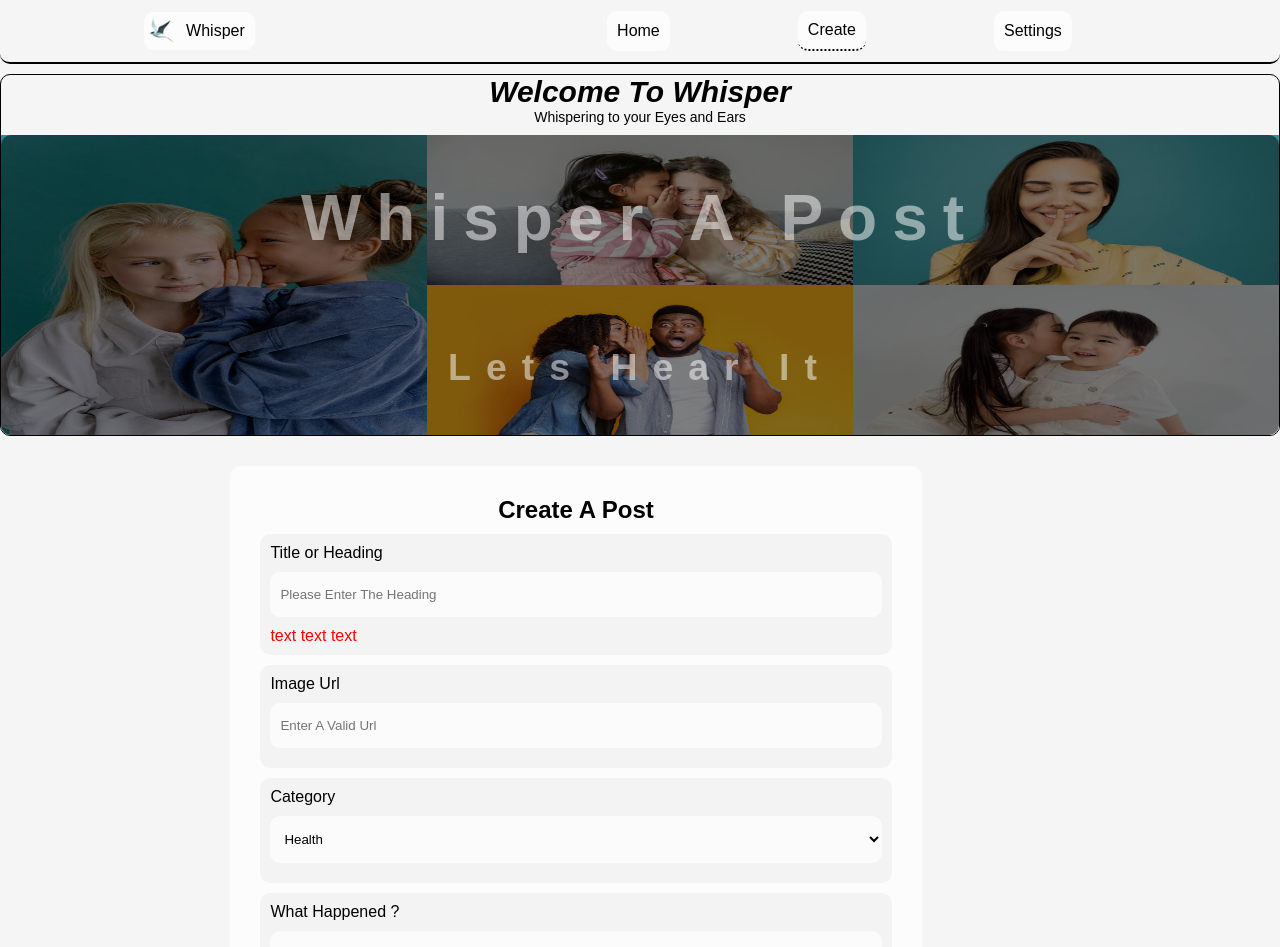
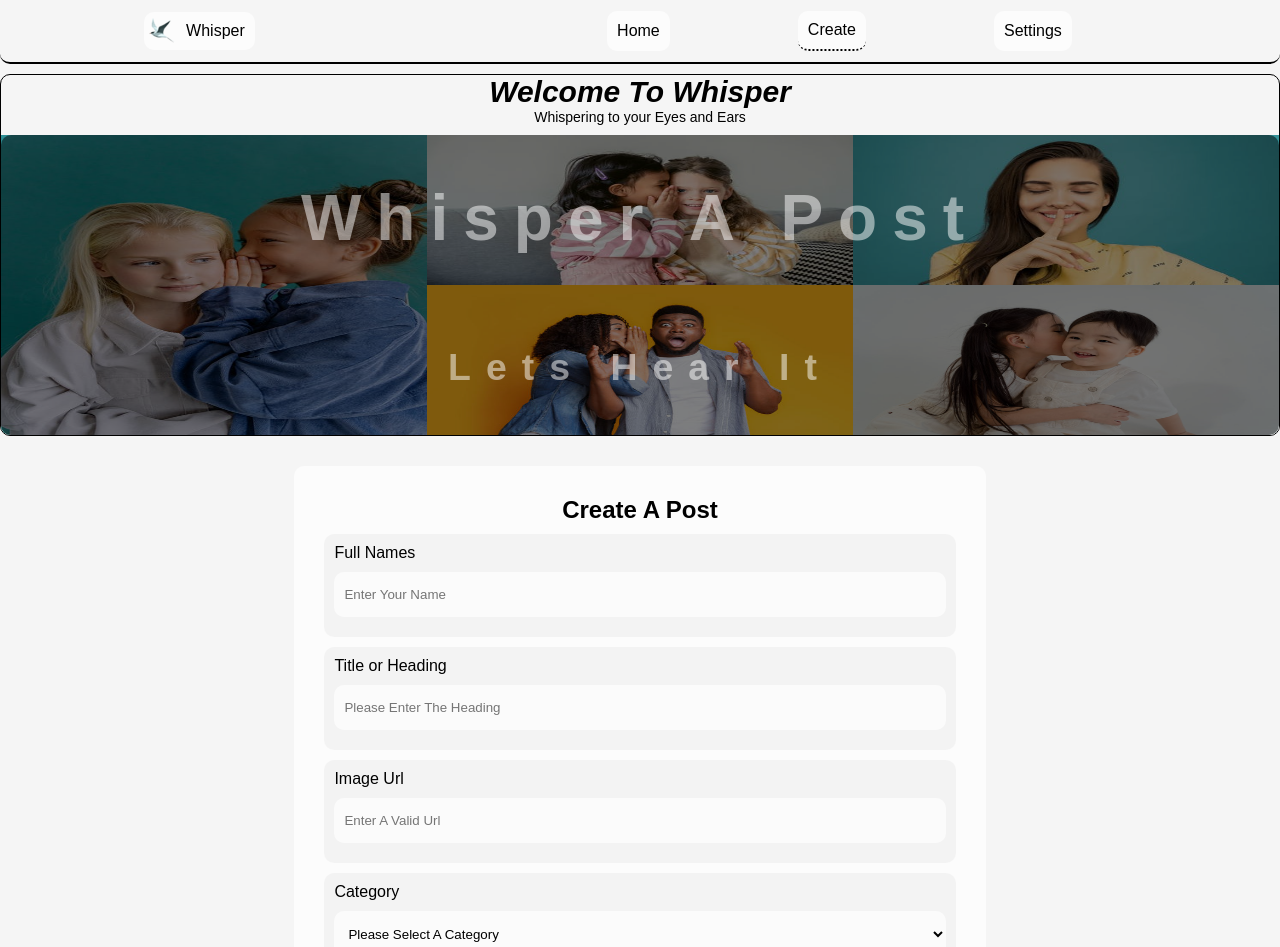
Before and after one commit to AlexChika/whisper, a Next.js app: page /create in a window 1280 px wide. Shown: the top 947 px of the page. Built offline with nearby package versions, Linux system fonts and the light colour scheme.

Commit message:
integrating backend

```diff
--- a/components/AddPost.js
+++ b/components/AddPost.js
@@ -1,27 +1,179 @@
 import { useEffect, useState, useReducer } from "react";
 import styled from "styled-components";
 import { Banner } from "../components/BlogHome";
+let pass = {
+  names: false,
+  title: false,
+  url: false,
+  category: false,
+  story: false,
+};
 const AddPost = ({ add }) => {
+  const [inputs, setInputs] = useState({
+    name: "",
+    title: "",
+    url: "",
+    category: "Please Select A Category",
+    story: "",
+  });
+  const onChangeHandler = (e) => {
+    const form = e.target.parentElement.parentElement;
+    form.classList.remove("show");
+    const submitBtn = form.querySelector("input[type=submit]");
+    const name = e.target.name;
+    const value = e.target.value;
+    if (name === "name") {
+      if (value.length < 5) {
+        e.target.nextElementSibling.style.color = "red";
+        e.target.nextElementSibling.textContent = "Name Is Too Short";
+        pass = { ...pass, names: false };
+      } else {
+        e.target.nextElementSibling.style.color = "";
+        e.target.nextElementSibling.textContent = "";
+        pass = { ...pass, names: true };
+      }
+    }
+    if (name === "title") {
+      if (value.length < 100) {
+        e.target.nextElementSibling.style.color = "red";
+        e.target.nextElementSibling.textContent =
+          "Title Must Be Atleast 100 Characters";
+        pass = { ...pass, title: false };
+      } else {
+        e.target.nextElementSibling.style.color = "";
+        e.target.nextElementSibling.textContent = "";
+        pass = { ...pass, title: true };
+      }
+    }
+    if (name === "url") {
+      let res = value.match(
+        /(http(s)?:\/\/.)?(www\.)?[-a-zA-Z0-9@:%._\+~#=]{2,256}\.[a-z]{2,6}\b([-a-zA-Z0-9@:%_\+.~#?&//=]*)/g
+      );
+      if (res == null) {
+        e.target.nextElementSibling.style.color = "red";
+        e.target.nextElementSibling.textContent = "Invalid Url";
+        pass = { ...pass, url: false };
+      } else {
+        e.target.nextElementSibling.style.color = "";
+        e.target.nextElementSibling.textContent = "";
+        pass = { ...pass, url: true };
+      }
+    }
+    if (name === "category") {
+      if (value.length < 4 || value === "Please Select A Category") {
+        e.target.nextElementSibling.style.color = "red";
+        e.target.nextElementSibling.textContent = "Please Select Category";
+        pass = { ...pass, category: false };
+      } else {
+        e.target.nextElementSibling.style.color = "";
+        e.target.nextElementSibling.textContent = "";
+        pass = { ...pass, category: true };
+      }
+    }
+    if (name === "story") {
+      if (value.length < 150) {
+        e.target.nextElementSibling.style.color = "red";
+        e.target.nextElementSibling.textContent =
+          "Story Must Be Atleast 150 characters";
+        pass = { ...pass, story: false };
+      } else {
+        e.target.nextElementSibling.style.color = "";
+        e.target.nextElementSibling.textContent = "";
+        pass = { ...pass, story: true };
+      }
+    }
+    let { names, title, url, category, story } = pass;
+    if (names && title && url && category && story) {
+      console.log("passed");
+      submitBtn.style.backgroundColor = "#67ff61";
+      setInputs({ ...inputs, [name]: value, passed: true });
+    } else {
+      submitBtn.style.backgroundColor = "tomato";
+      setInputs({ ...inputs, [name]: value, passed: false });
+    }
+  };
+  function getdate() {
+    const months = [
+      "Jan",
+      "Feb",
+      "Mar",
+      "Apr",
+      "May",
+      "Jun",
+      "Jul",
+      "Aug",
+      "Sep",
+      "Oct",
+      "Nov",
+      "Dec",
+    ];
+    const days = ["Sun", "Mon", "Tue", "Wed", "Thu", "Fri", "Sat"];
+    const cal = new Date();
+    const date = cal.getDate();
+    let hour = cal.getHours();
+    let sub;
+    if (date === 1 || date === 21 || date === 31) {
+      sub = "ist";
+    } else if (date === 2 || date === 22) {
+      sub = "nd";
+    } else if (date === 3 || date === 23) {
+      sub = "rd";
+    } else {
+      sub = "th";
+    }
+    let am;
+    if (hour > 12) {
+      hour = hour - 12;
+      am = "pm";
+    } else {
+      am = "am";
+    }
+    return `${days[cal.getDay()]} ${date + sub} ${
+      months[cal.getMonth()]
+    } ${hour}:${cal.getMinutes()}${am}`;
+  }
   const onSubmitHandler = (e) => {
     e.preventDefault();
-    add();
+    const { name, title, url, category, story, passed } = inputs;
+    if (!passed || passed === false) {
+      e.target.classList.add("show");
+    } else {
+      let newPost = { ...inputs, date: getdate() };
+      console.log(newPost);
+      add(newPost);
+      // setInputs({
+      //   name: "",
+      //   title: "",
+      //   url: "",
+      //   category: "Please Select A Category",
+      //   story: "",
+      // });
+      // pass = {
+      //   names: false,
+      //   title: false,
+      //   url: false,
+      //   category: false,
+      //   story: false,
+      // };
+      // e.target.querySelector("input[type=submit]").style.backgroundColor =
+      //   "gray";
+    }
   };
   useEffect(() => {
     // add();
   });
   // add();
-  const error = () => {
+  const inputError = (name, lim, text) => {
+    if (name.length < lim) {
+      return {
+        color: "red",
+        text: text,
+      };
+    }
     return {
-      color: "red",
-      text: "text text text",
+      color: "",
+      text: "",
     };
-  };
-  const changeHandler = (e) => {
-    console.log(e);
-    if (e?.target?.value !== "") {
-      return "tomato";
-    }
-    return "palegreen";
   };
   return (
     <>
@@ -33,6 +185,21 @@ const AddPost = ({ add }) => {
         <form onSubmit={onSubmitHandler} className="bg">
           <h2 className="mb-10">Create A Post</h2>
           <div className="input-con mb-10 bg-p">
+            <label className="mb-10" htmlFor="name">
+              Full Names
+            </label>
+            <input
+              placeholder="Enter Your Name"
+              type="text"
+              id="name"
+              className="bg mb-10"
+              name="name"
+              value={inputs.name}
+              onChange={onChangeHandler}
+            />
+            <p></p>
+          </div>
+          <div className="input-con mb-10 bg-p">
             <label className="mb-10" htmlFor="title">
               Title or Heading
             </label>
@@ -42,20 +209,23 @@ const AddPost = ({ add }) => {
               id="title"
               className="bg mb-10"
               name="title"
+              value={inputs.title}
+              onChange={onChangeHandler}
             />
-            <p style={{ color: `${error().color}` }}>{error().text}</p>
+            <p></p>
           </div>
           <div className="input-con mb-10 bg-p">
             <label className="mb-10" htmlFor="url">
               Image Url
             </label>
             <input
-              onChange={changeHandler}
               placeholder="Enter A Valid Url"
               type="text"
               id="url"
               className="bg mb-10"
               name="url"
+              value={inputs.url}
+              onChange={onChangeHandler}
             />
             <p></p>
           </div>
@@ -63,7 +233,13 @@ const AddPost = ({ add }) => {
             <label className="mb-10" htmlFor="category">
               Category
             </label>
-            <select className="mb-10 bg" id="category">
+            <select
+              value={inputs.category}
+              name="category"
+              onChange={onChangeHandler}
+              className="mb-10 bg"
+              id="category"
+            >
               <option disabled>Please Select A Category</option>
               <option value="hello">Health</option>
               <option value="hello">Tech</option>
@@ -86,6 +262,8 @@ const AddPost = ({ add }) => {
               className="bg mb-10"
               cols="30"
               rows="10"
+              value={inputs.story}
+              onChange={onChangeHandler}
             ></textarea>
             <p></p>
           </div>
@@ -100,13 +278,18 @@ const AddPost = ({ add }) => {
 
 export default AddPost;
 const Section = styled.section`
+  margin: 0 auto;
   form {
+    position: relative;
     margin: 0 auto;
     padding: 30px;
     min-height: 80vh;
     width: 97%;
     h2 {
       text-align: center;
+    }
+    p {
+      font-size: 14px;
     }
     .input-con {
       padding: 10px;
@@ -122,13 +305,32 @@ const Section = styled.section`
         min-width: 100%;
       }
       input[type="submit"] {
-        background: #67ff61;
+        background: grey;
       }
       option {
         margin-bottom: 20px;
       }
     }
   }
+  form:after {
+    content: "Pls Fill All Fields Correctly";
+    text-align: center;
+    color: white;
+    position: absolute;
+    width: 50%;
+    transform: translateX(50%);
+    height: 20px;
+    background: red;
+    left: 0;
+    bottom: 11%;
+    font-style: italic;
+    font-size: 13px;
+    opacity: 0;
+  }
+  form.show:after {
+    opacity: 1;
+  }
+
   @media screen and (min-width: 768px) {
     form {
       width: 65%;
--- a/components/BlogHome.js
+++ b/components/BlogHome.js
@@ -7,7 +7,6 @@ const Blog = ({ blogPost }) => {
       // e.preventDefault();
     });
     document.onkeydown = function (e) {
-      console.log(e);
       if (e.keyCode == 123) {
         return false;
       }
--- a/pages/api/blog.js
+++ b/pages/api/blog.js
@@ -5,10 +5,10 @@ async function handler(req, res) {
     const client = await MongoClient.connect(connectString);
     const db = client.db();
     const blogPostsCollection = db.collection("posts");
-    const blogPosts = blogPostsCollection.find().toArray();
+    const blogPosts = await blogPostsCollection.find().toArray();
     console.log(blogPosts);
     client.close();
-    res.status(201).json({ posts: [1, 2, 3, 4, 5, 6, 7, 8] });
+    res.status(201).json({ posts: blogPosts });
   }
 }
 export default handler;
--- a/pages/api/createblog.js
+++ b/pages/api/createblog.js
@@ -1,32 +1,17 @@
 // Next.js API route support: https://nextjs.org/docs/api-routes/introduction
 import { MongoClient } from "mongodb";
 async function handler(req, res) {
-  const { name, message } = req.body;
   if (req.method === "POST") {
-    if (!name || name.trim() === "" || !message || message.trim() === "") {
-      res.status(422).json({ message: "Invalid input." });
-      return;
-    }
-    const post = {
-      name,
-      message,
-    };
+    const post = req.body;
     console.log(
       process.env.mongodb_username,
       process.env.mongodb_password,
       process.env.mongodb_clustername,
       process.env.mongodb_database
     );
+    let postId;
     let client;
     const connectString = `mongodb+srv://${process.env.mongodb_username}:${process.env.mongodb_password}@${process.env.mongodb_clustername}.a1mvy.mongodb.net/${process.env.mongodb_database}?retryWrites=true&w=majority`;
-    const connectString1 =
-      "mongodb+srv://mcluckey1:icui4cuicu2@alexcluster.a1mvy.mongodb.net/whisper?retryWrites=true&w=majority";
-    if (connectString === connectString1) {
-      console.log(true);
-    } else {
-      console.log(false);
-    }
-
     try {
       client = await MongoClient.connect(connectString);
     } catch (error) {
@@ -35,10 +20,9 @@ async function handler(req, res) {
     }
     const db = client.db();
     try {
-      const collections = await db.collection("posts");
-      //  const collections = await db.collection("posts").insertOne(post);
-      //  const result = collections.insertOne()
-      //  post.id = result.insertedId;
+      const collections = db.collection("posts");
+      const result = await collections.insertOne(post);
+      postId = result.insertedId;
     } catch (error) {
       client.close();
       res.status(500).json({ message: "Storing message failed!" });
@@ -46,7 +30,7 @@ async function handler(req, res) {
     }
     client.close();
 
-    res.status(201).json({ message: "Successfully stored message!" });
+    res.status(201).json({ postId, message: "Successfully stored message!" });
   }
 }
 export default handler;
--- a/pages/create.js
+++ b/pages/create.js
@@ -4,10 +4,10 @@ import AddPost from "../components/AddPost";
 
 const Create = () => {
   const router = useRouter();
-  async function add() {
+  async function add(post) {
     const response = await fetch("/api/createblog", {
       method: "POST",
-      body: JSON.stringify({ name: "alex", message: "trials" }),
+      body: JSON.stringify(post),
       headers: {
         "Content-Type": "application/json",
       },
@@ -15,6 +15,7 @@ const Create = () => {
     const result = await response.json();
     console.log(result);
     console.log("i ran");
+    // if(){}
     // router.push('')
   }
   return (
--- a/pages/index.js
+++ b/pages/index.js
@@ -1,5 +1,6 @@
 import { server } from "../config/index";
-// import { useEffect } from "react";
+// import { MongoClient } from "mongodb";
+import { useEffect } from "react";
 import BlogHome from "../components/BlogHome";
 import Header from "../components/Header";
 export default function Home(props) {
@@ -10,6 +11,9 @@ export default function Home(props) {
     </>
   );
 }
+// const response = await fetch(`${server}/api/blog`);
+// const result = await response.json();
+// console.log(result.posts);
 // getPost();
 // export async function getServerSideProps(context) {
 //   // fetch data from wherever
```
